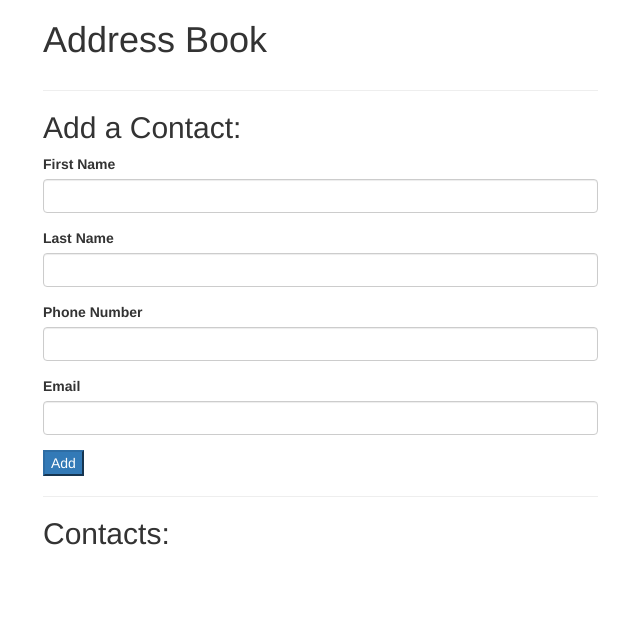
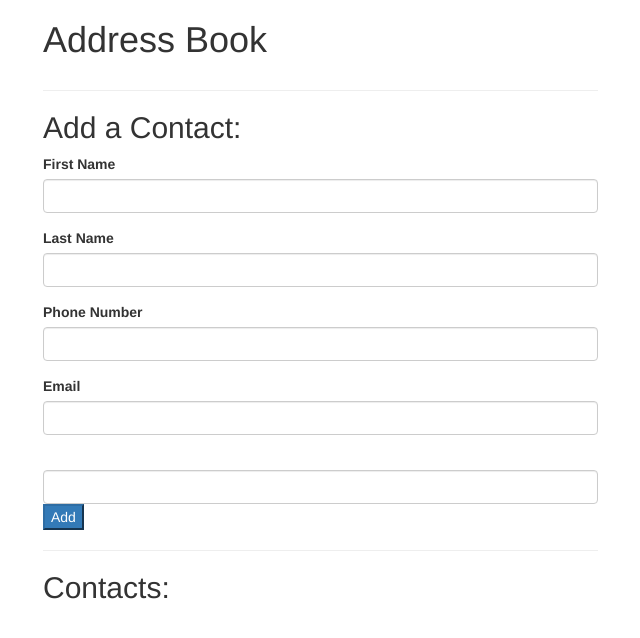
Before and after one commit to RyanDuff613/addressBookJS, a plain HTML site: page index.html in a window 1280 px wide. Shown: the whole page, without its empty margins (27-667 px from the left). Drawn offline with Linux system fonts and the light colour scheme.

Commit message:
add input for address line 1

```diff
--- a/index.html
+++ b/index.html
@@ -32,6 +32,10 @@
               <label for="newEmail">Email</label>
               <input type="text" class="form-control" id='newEmail'>
             </div>
+            <div>
+              <label for="addressLine1"></label>
+              <input type="text" class="form-control" id="addressLine1">
+            </div>
             <button type="submit" class="btn-primary">Add</button>
           </form>
           <hr>
```
